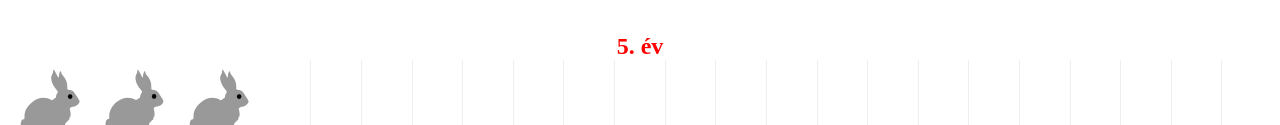
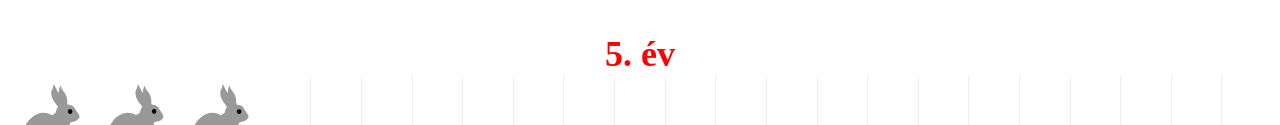
Before and after one commit to MateJozsaPhys/MateJozsaPhys.github.io, a plain HTML site: page index.html in a window 1280 px wide. Shown: the part 809-934 px from the top of the page. Drawn offline with Linux system fonts and the light colour scheme.

Commit message:
Update style.css

```diff
--- a/style.css
+++ b/style.css
@@ -67,7 +67,7 @@
   text-align: center;
   font-weight: bold;
   color: red;
-  font-size: 24px; /* adjust to your preference */
+  font-size: 36px; /* adjust to your preference */
 }
 
 #y-scale-grid {
```
